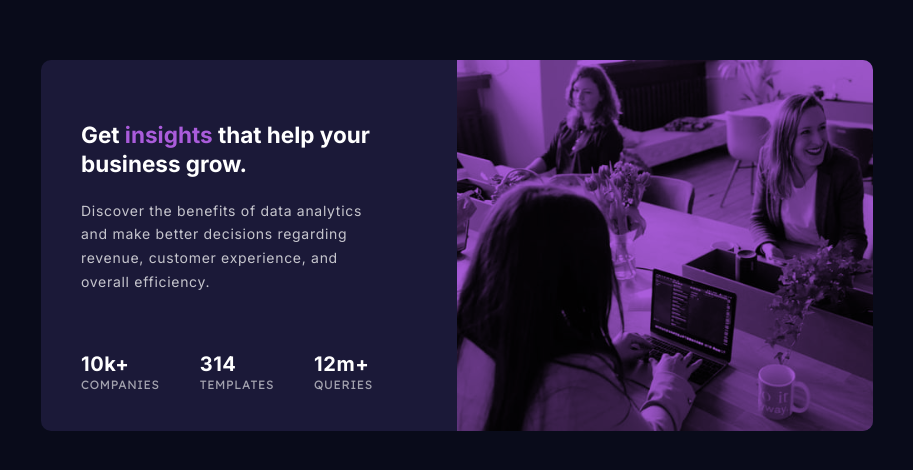
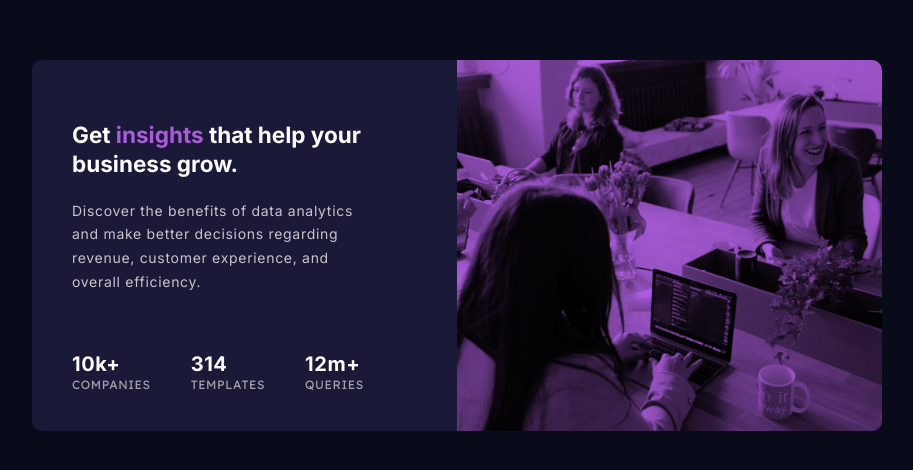
Before and after one commit to vega-bit/Frontend-Mentor---Stats-preview-card-component, a plain HTML site: page index.html in a window 1280 px wide. Shown: the part 140-610 px from the top of the page, without its empty margins (183-1096 px from the left). Drawn offline with Linux system fonts and the light colour scheme.

Commit message:
Add files via upload

```diff
--- a/style.css
+++ b/style.css
@@ -236,13 +236,13 @@ p {
   }
 }
 
-@media (min-width: 1280px) {
+@media (min-width: 1024px) {
   p {
     padding-right: 40px;
     padding-bottom: 20px;
   }
   .container {
-    max-width: 65%;
+    max-width: 850px;
   }
 
   .text-section ul li {
```
